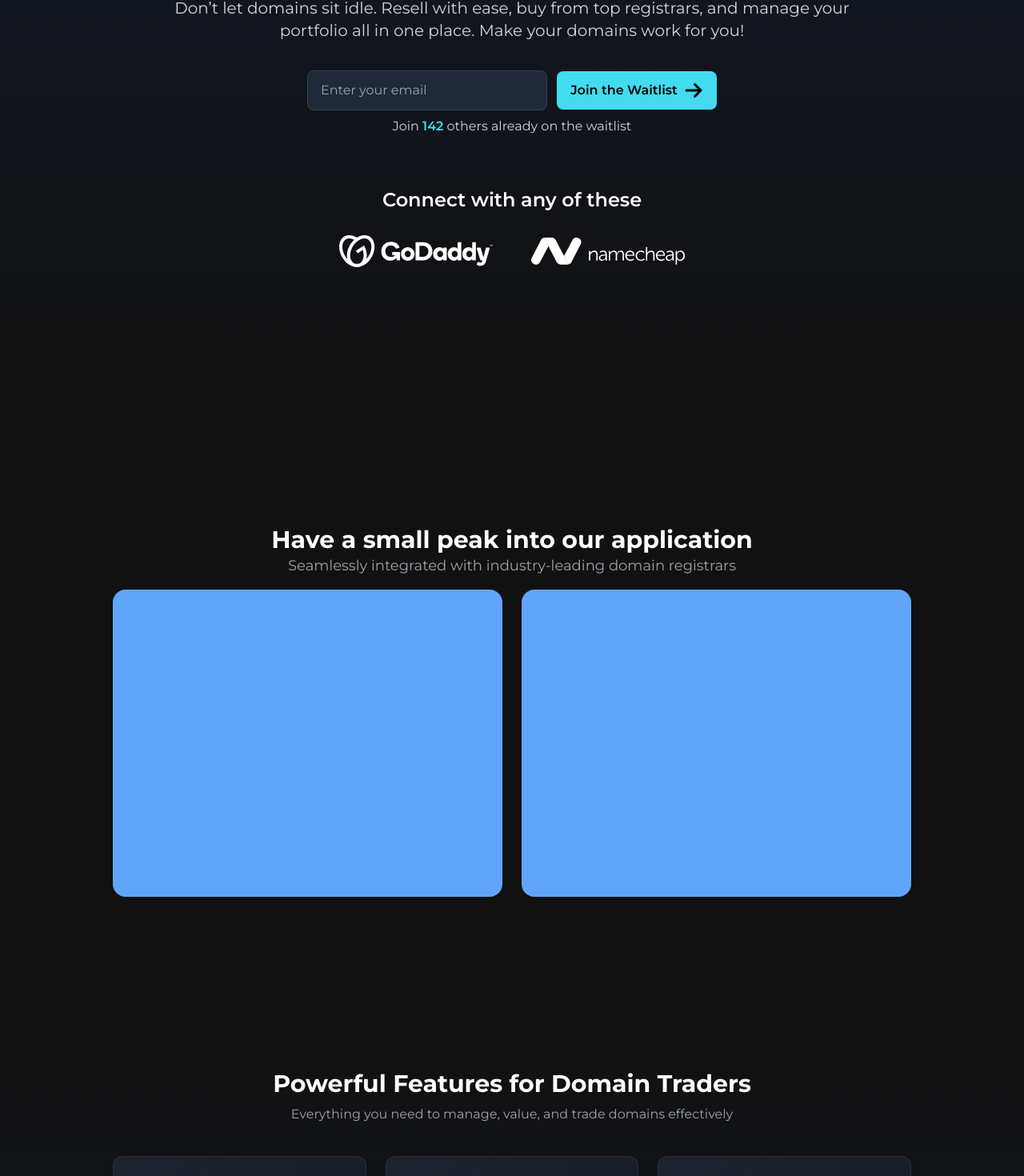
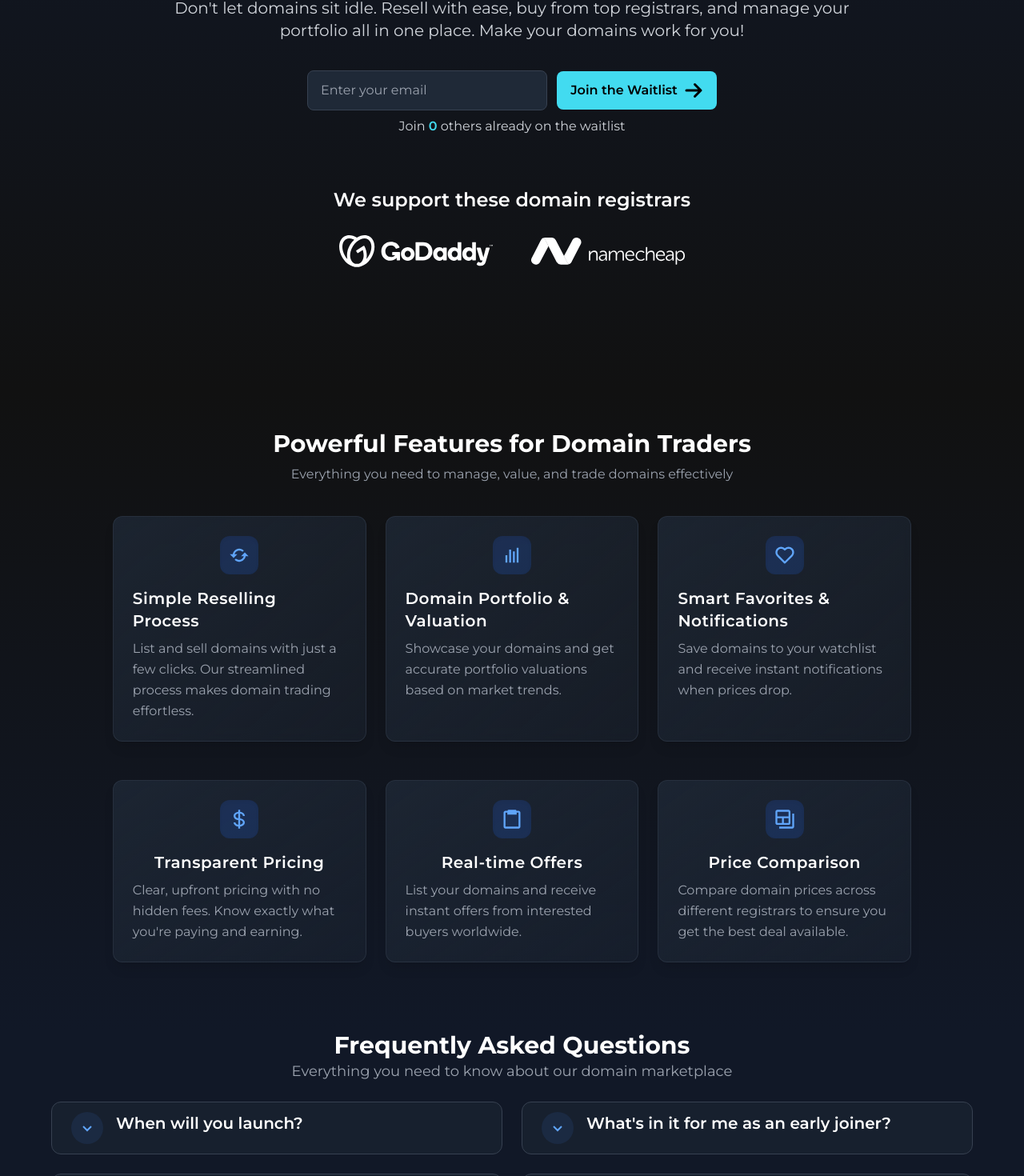
Before and after one commit to yaswanthsaivendra/nameTradeWaitlist, a Next.js app: page / in a window 1280 px wide. Shown: the part 311-1781 px from the top of the page at 80% size. Built offline with nearby package versions, Linux system fonts and the light colour scheme.

Commit message:
added basic framer animations

```diff
--- a/app/page.tsx
+++ b/app/page.tsx
@@ -1,15 +1,15 @@
 import React from "react";
 import Hero from "./sections/Hero";
 import Faqs from "./sections/Faqs";
-import ImageTile from "./sections/ImageTile";
+// import ImageTile from "./sections/ImageTile";
 import Footer from "./sections/Footer";
 import Features from "./sections/Features";
 
 const Page = () => {
   return (
-    <div>
+    <div className="">
       <Hero />
-      <ImageTile />
+      {/* <ImageTile /> */}
       <Features />
       <Faqs />
       <Footer />
--- a/app/sections/Faqs.tsx
+++ b/app/sections/Faqs.tsx
@@ -1,6 +1,7 @@
 "use client";
 import { useState } from "react";
 import { BiChevronDown } from "react-icons/bi";
+import { motion, AnimatePresence } from "framer-motion";
 
 const Faqs = () => {
   const [openIndex, setOpenIndex] = useState<number | null>(null);
@@ -29,8 +30,13 @@ const Faqs = () => {
   ];
 
   return (
-    <section className="bg-gray-900 py-20">
-      <div className="container mx-auto px-4">
+    <section className="bg-gray-900 py-12 md:pt-0 pb-12">
+      <motion.div
+        initial={{ opacity: 0, y: 20 }}
+        whileInView={{ opacity: 1, y: 0 }}
+        transition={{ duration: 0.6 }}
+        className="container mx-auto px-4"
+      >
         <div className="mb-6 text-center">
           <h2 className="text-xl font-bold text-white md:text-3xl">
             Frequently Asked Questions
@@ -42,11 +48,15 @@ const Faqs = () => {
 
         <div className="mx-auto grid max-w-6xl grid-cols-1 gap-6 md:grid-cols-2">
           {faqs.map((faq, index) => (
-            <div key={index} className="relative">
+            <motion.div
+              key={index}
+              initial={{ opacity: 0, y: 20 }}
+              whileInView={{ opacity: 1, y: 0 }}
+              transition={{ delay: index * 0.1 }}
+              className="relative"
+            >
               <button
-                className={`h-full w-full rounded-xl border border-gray-700 bg-gray-800/50 px-6 py-3 text-left transition-all duration-300 hover:bg-gray-800 md:px-8 md:py-4 ${
-                  openIndex === index ? "border-blue-500" : ""
-                }`}
+                className={`h-full w-full rounded-xl border border-gray-700 bg-gray-800/50 px-6 py-3 text-left`}
                 onClick={() => setOpenIndex(openIndex === index ? null : index)}
               >
                 <div className="flex items-start gap-4">
@@ -61,20 +71,25 @@ const Faqs = () => {
                     <h3 className="mb-2 text-lg font-semibold text-white md:text-xl">
                       {faq.question}
                     </h3>
-                    <div
-                      className={`overflow-hidden transition-all duration-300 ${
-                        openIndex === index ? "max-h-48" : "max-h-0"
-                      }`}
-                    >
-                      <p className="text-gray-400">{faq.answer}</p>
-                    </div>
+                    <AnimatePresence>
+                      {openIndex === index && (
+                        <motion.div
+                          initial={{ opacity: 0, height: 0 }}
+                          animate={{ opacity: 1, height: "auto" }}
+                          exit={{ opacity: 0, height: 0 }}
+                          transition={{ duration: 0.3 }}
+                        >
+                          <p className="text-gray-400">{faq.answer}</p>
+                        </motion.div>
+                      )}
+                    </AnimatePresence>
                   </div>
                 </div>
               </button>
-            </div>
+            </motion.div>
           ))}
         </div>
-      </div>
+      </motion.div>
     </section>
   );
 };
--- a/app/sections/Features.tsx
+++ b/app/sections/Features.tsx
@@ -1,3 +1,4 @@
+"use client";
 import {
   BiRefresh,
   BiBarChart,
@@ -6,6 +7,7 @@ import {
   BiClipboard,
 } from "react-icons/bi";
 import { MdBackupTable } from "react-icons/md";
+import { motion } from "framer-motion";
 
 const Features = () => {
   const featureGroups = [
@@ -55,9 +57,29 @@ const Features = () => {
     },
   ];
 
+  const container = {
+    hidden: { opacity: 0 },
+    show: {
+      opacity: 1,
+      transition: {
+        staggerChildren: 0.2
+      }
+    }
+  };
+
+  const item = {
+    hidden: { opacity: 0, y: 20 },
+    show: { opacity: 1, y: 0 }
+  };
+
   return (
-    <section className="min-h-screen bg-gradient-to-b from-[#111111] to-gray-900 py-12">
-      <div className="container mx-auto px-4">
+    <section className="min-h-screen bg-gradient-to-b from-[#111111] to-gray-900 py-12 md:pb-0">
+      <motion.div
+        initial={{ opacity: 0 }}
+        whileInView={{ opacity: 1 }}
+        transition={{ duration: 0.6 }}
+        className="container mx-auto px-4"
+      >
         <div className="mb-10 text-center">
           <h2 className="mb-2 text-3xl font-bold text-white">
             Powerful Features for Domain Traders
@@ -68,12 +90,21 @@ const Features = () => {
         </div>
 
         {featureGroups.map((group, groupIndex) => (
-          <div key={groupIndex} className="mb-3 md:mb-12">
+          <motion.div
+            key={groupIndex}
+            variants={container}
+            initial="hidden"
+            whileInView="show"
+            viewport={{ once: true }}
+            className="mb-3 md:mb-12"
+          >
             <div className="mx-auto grid w-full gap-y-3 md:w-[80%] md:gap-6 lg:grid-cols-3">
               {group.features.map((feature) => (
-                <div
+                <motion.div
                   key={feature.title}
-                  className="group flex flex-col items-center rounded-xl border border-gray-700/50 bg-gradient-to-br from-gray-800/80 to-gray-800/40 p-6 shadow-lg backdrop-blur-sm transition-all duration-300 hover:from-gray-700/80 hover:to-gray-800/60 hover:shadow-xl md:items-start"
+                  variants={item}
+                  whileHover={{ scale: 1.02 }}
+                  className="group flex flex-col items-center rounded-xl border border-gray-700/50 bg-gradient-to-br from-gray-800/80 to-gray-800/40 p-6 shadow-lg backdrop-blur-sm"
                 >
                   <div className="mb-4 h-12 w-12 flex-shrink-0 transform rounded-xl bg-blue-600/20 p-2.5 shadow-inner transition-transform duration-300 group-hover:scale-110">
                     <feature.icon className="h-full w-full text-blue-400" />
@@ -84,12 +115,12 @@ const Features = () => {
                   <p className="text-center text-base leading-relaxed text-gray-400 md:text-start">
                     {feature.description}
                   </p>
-                </div>
+                </motion.div>
               ))}
             </div>
-          </div>
+          </motion.div>
         ))}
-      </div>
+      </motion.div>
     </section>
   );
 };
--- a/app/sections/Footer.tsx
+++ b/app/sections/Footer.tsx
@@ -1,11 +1,15 @@
+"use client";
+import Image from "next/image";
+
 const Footer = () => {
   return (
-    <footer className="bg-gradient-to-b from-gray-900 to-[#111111] text-gray-300">
+    <div className="bg-gradient-to-b from-gray-900 to-[#111111] text-gray-300"
+    >
       <div className="mx-auto max-w-7xl px-4 py-12 sm:px-6 lg:px-8">
         <div className="flex flex-col items-start justify-between gap-y-4 px-6 md:flex-row md:items-center">
           {/* COMPANY INFO */}
           <div className="text-2xl font-bold">
-            <img src="/goDaddy.svg" alt="Logo" className="w-32" />
+            <Image src="/goDaddy.svg" alt="Logo" width={100} height={100} />
             DomSell
           </div>
           <div className="flex flex-col items-start">
@@ -48,7 +52,7 @@ const Footer = () => {
           </p>
         </div>
       </div>
-    </footer>
+    </div>
   );
 };
 
--- a/app/sections/Hero.tsx
+++ b/app/sections/Hero.tsx
@@ -2,14 +2,15 @@
 // import Image from "next/image";
 import { useState } from "react";
 import RegistrarPartners from "./RegistrarPartners";
+import { motion } from "framer-motion";
 
 const Hero = () => {
   const [email, setEmail] = useState("");
-  const waitlistCount = 142; // This should be fetched from your backend
 
   const handleSubmit = async (e: React.FormEvent) => {
     e.preventDefault();
-    // Add your waitlist submission logic here
+    // TODO: Implement waitlist functionality
+    alert('Waitlist functionality coming soon!');
   };
 
   return (
@@ -25,14 +26,24 @@ const Hero = () => {
         className="absolute left-0 top-0 w-20 md:w-44"
       /> */}
       <div className="container mx-auto max-w-6xl px-4">
-        <div className="space-y-3 text-center">
+        <motion.div
+          initial={{ opacity: 0, y: 20 }}
+          animate={{ opacity: 1, y: 0 }}
+          transition={{ duration: 0.6 }}
+          className="space-y-3 text-center"
+        >
           <div className="flex flex-col items-center justify-center">
             {/* CHIP DIV */}
-            <div className="text-md mb-4 flex h-7 items-center whitespace-nowrap rounded-xl border border-gray-700 bg-gradient-to-tr from-gray-950/80 to-gray-800/80 px-2 font-medium leading-5 text-gray-400 shadow-2xl shadow-primary">
+            <motion.div
+              initial={{ scale: 0.8, opacity: 0 }}
+              animate={{ scale: 1, opacity: 1 }}
+              transition={{ delay: 0.2 }}
+              className="text-md mb-4 flex h-7 items-center whitespace-nowrap rounded-xl border border-gray-700 bg-gradient-to-tr from-gray-950/80 to-gray-800/80 px-2 font-medium leading-5 text-gray-400 shadow-2xl shadow-primary"
+            >
               <span className="italic">
                 &quot;Let&apos;s ensure, no domain goes into vain!&quot;
               </span>
-            </div>
+            </motion.div>
 
             {/* HERO HEADING */}
             <h1 className="mx-auto py-2 text-3xl font-bold leading-tight md:text-6xl">
@@ -44,14 +55,20 @@ const Hero = () => {
 
             {/* HERO SUB-HEADING */}
             <p className="text-md mx-auto max-w-4xl text-gray-300 md:text-xl">
-              Don’t let domains sit idle. Resell with ease, buy from top
+              Don&apos;t let domains sit idle. Resell with ease, buy from top
               registrars, and manage your portfolio all in one place. Make your
               domains work for you!
             </p>
           </div>
 
           {/* HERO WAITLIST FORM */}
-          <form onSubmit={handleSubmit} className="mx-auto max-w-lg py-6">
+          <motion.form
+            initial={{ opacity: 0, y: 20 }}
+            animate={{ opacity: 1, y: 0 }}
+            transition={{ delay: 0.4 }}
+            onSubmit={handleSubmit}
+            className="mx-auto max-w-lg py-6"
+          >
             <div className="flex flex-col items-center justify-center gap-3 sm:flex-row">
               <input
                 type="email"
@@ -85,12 +102,12 @@ const Hero = () => {
             <p className="text-md pt-2 font-normal text-gray-300">
               Join{" "}
               <span className="font-semibold text-primary">
-                {waitlistCount.toLocaleString()}
+                0
               </span>{" "}
               others already on the waitlist
             </p>
-          </form>
-        </div>
+          </motion.form>
+        </motion.div>
       </div>
 
       <RegistrarPartners />
--- a/app/sections/RegistrarPartners.tsx
+++ b/app/sections/RegistrarPartners.tsx
@@ -18,7 +18,7 @@ const RegistrarPartners = () => {
     <section className="pt-10">
       <div className="container mx-auto px-4">
         <h2 className="text-center text-xl font-semibold text-white md:text-2xl">
-          Connect with any of these
+          We support these domain registrars
         </h2>
         <div className="flex flex-wrap items-center justify-center gap-x-12">
           {registrars.map((registrar) => (
--- a/package.json
+++ b/package.json
@@ -9,8 +9,8 @@
     "lint": "next lint"
   },
   "dependencies": {
-    "aos": "^2.3.4",
-    "heroicons": "^2.2.0",
+    "framer-motion": "^11.15.0",
+    "googleapis": "^144.0.0",
     "next": "15.1.2",
     "react": "^19.0.0",
     "react-dom": "^19.0.0",
@@ -18,7 +18,6 @@
   },
   "devDependencies": {
     "@eslint/eslintrc": "^3",
-    "@types/aos": "^3.0.7",
     "@types/node": "^20",
     "@types/react": "^19",
     "@types/react-dom": "^19",
```
Also changed, not shown: 1 other file (tests, documents, lock files or other folders).
